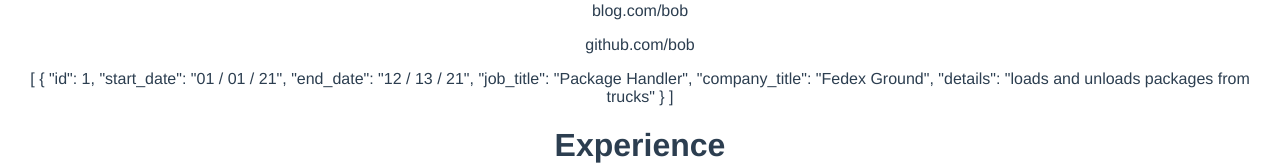
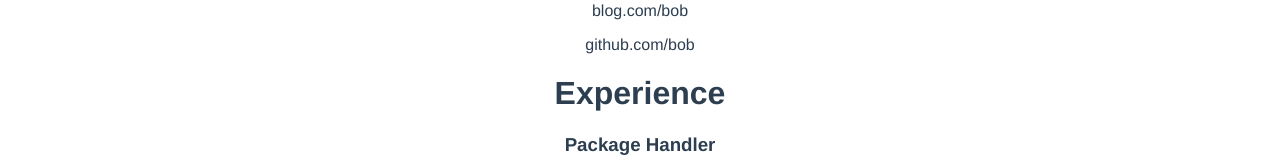
Before and after one commit to bits-better-have-my-money/student-portal-app, a Vue app: page /students/1 in a window 1280 px wide. Shown: the part 620-785 px from the top of the page. Built offline with nearby package versions, Linux system fonts and the light colour scheme.

Commit message:
removes experiences array from student info

```diff
--- a/src/views/StudentsShow.vue
+++ b/src/views/StudentsShow.vue
@@ -13,7 +13,6 @@
       <p>{{ currentStudent.twitter_handle }}</p>
       <p>{{ currentStudent.blog_url }}</p>
       <p>{{ currentStudent.github_url }}</p>
-      <p>{{ currentStudent.experiences }}</p>
     </div>
     <div>
       <h1>Experience</h1>
```
